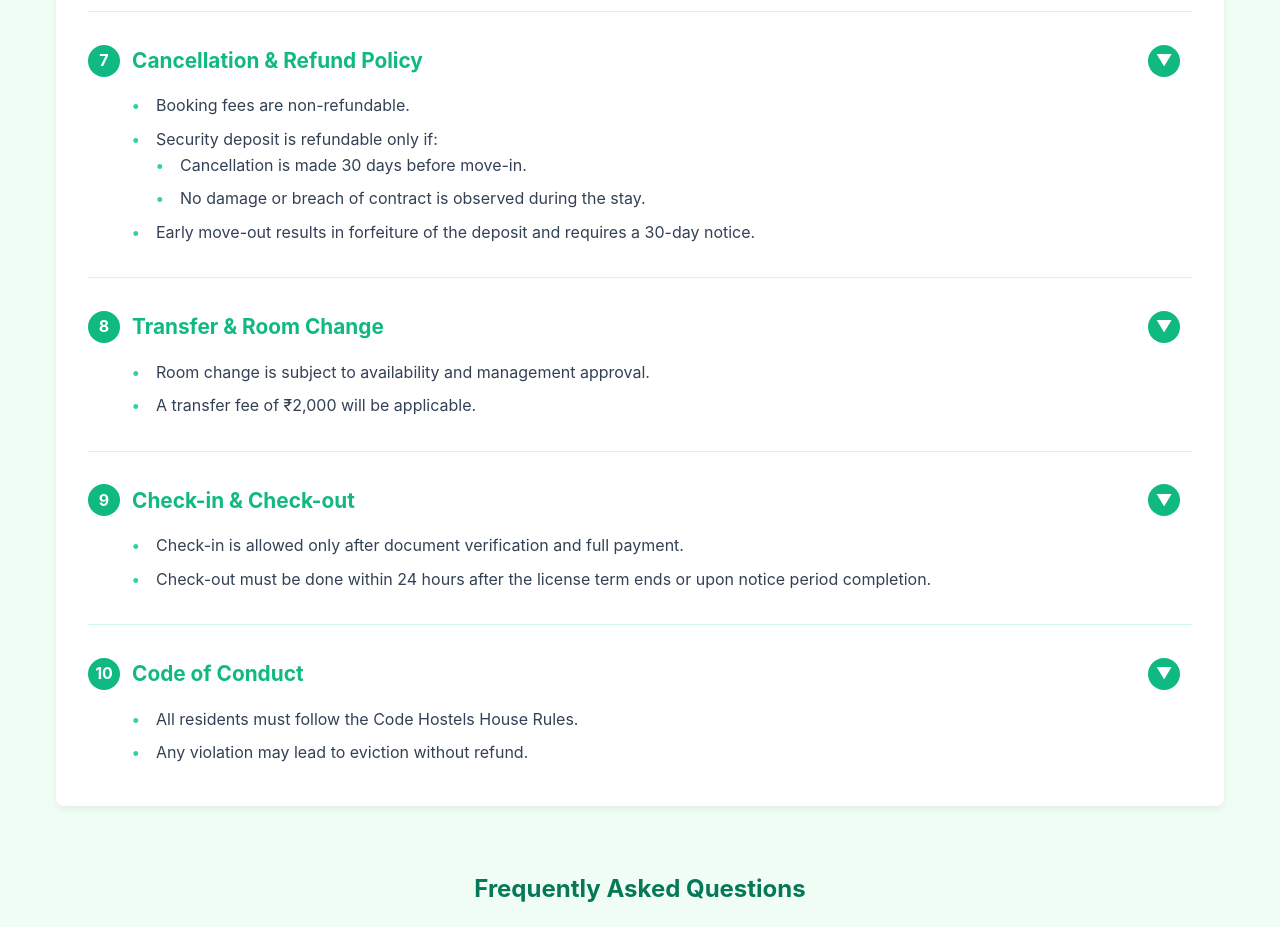
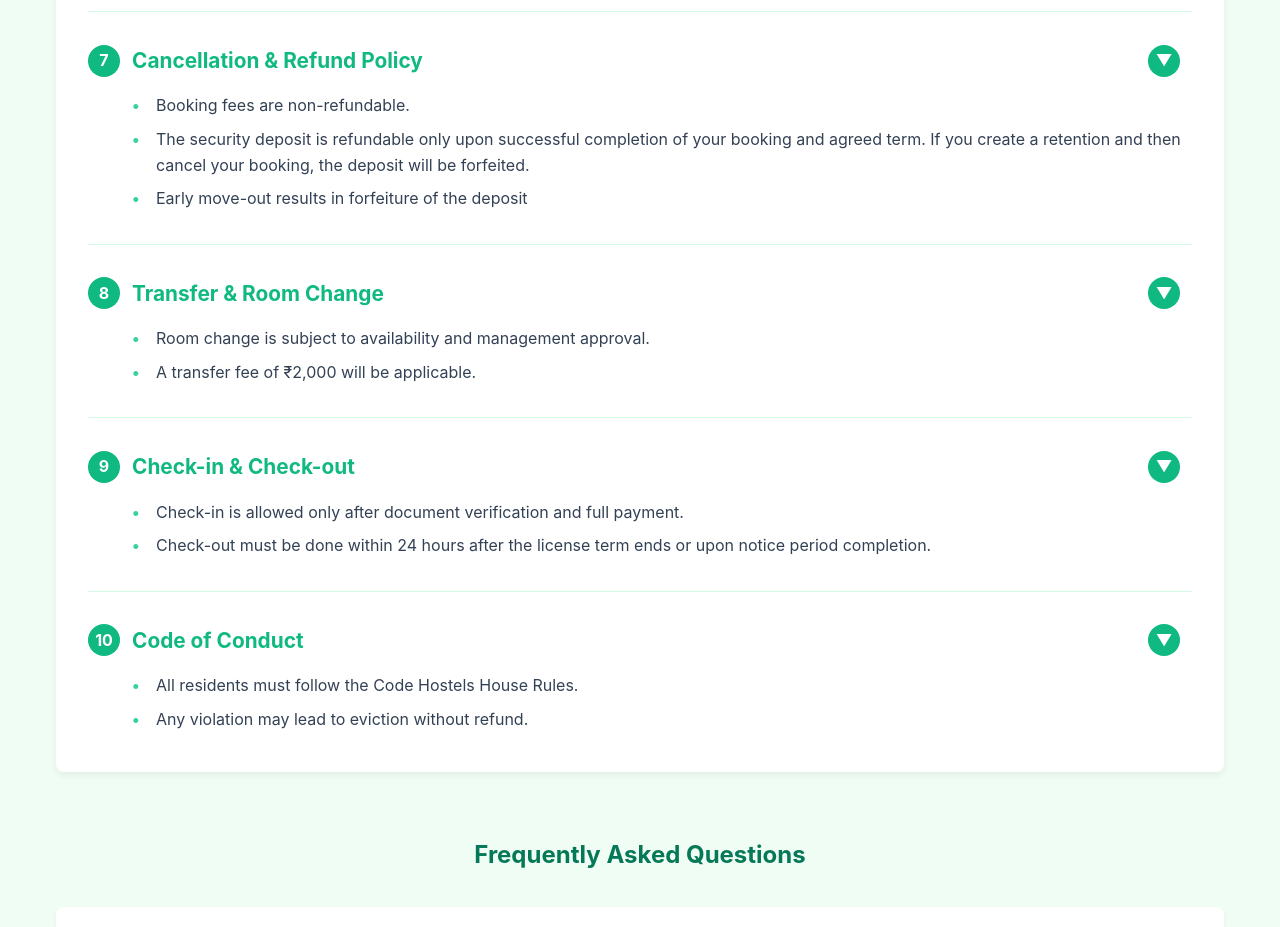
Before and after one commit to Rajveersinh016/codehostel, a website: page bookingPolicy.html in a window 1280 px wide. Shown: the part 1440-2367 px from the top of the page. Drawn offline with Linux system fonts and the light colour scheme.

Commit message:
Clarify security deposit refund conditions

```diff
--- a/bookingPolicy.html
+++ b/bookingPolicy.html
@@ -518,13 +518,13 @@
                         <div class="policy-section-content">
                             <ul>
                                 <li>Booking fees are non-refundable.</li>
-                                <li>Security deposit is refundable only if:
-                                    <ul>
+                                <li>The security deposit is refundable only upon successful completion of your booking and agreed term. If you create a retention and then cancel your booking, the deposit will be forfeited.
+                                    <!-- <ul>
                                         <li>Cancellation is made 30 days before move-in.</li>
                                         <li>No damage or breach of contract is observed during the stay.</li>
-                                    </ul>
+                                    </ul> -->
                                 </li>
-                                <li>Early move-out results in forfeiture of the deposit and requires a 30-day notice.</li>
+                                <li>Early move-out results in forfeiture of the deposit</li>
                             </ul>
                         </div>
                     </div>
```
